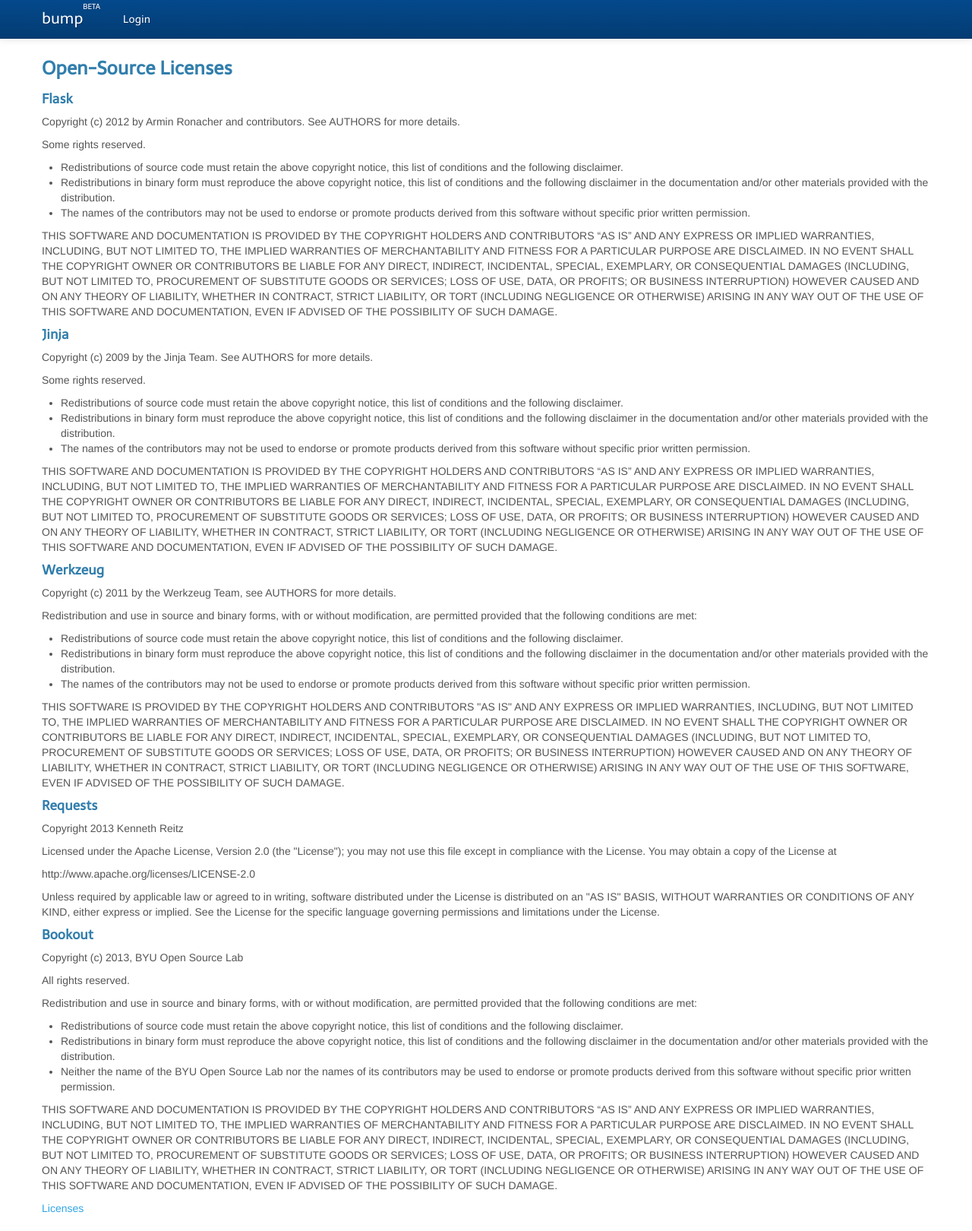
After one commit to n8carrier/bump, a Flask app: page /licenses in a window 1280 px wide. The commit adds this page. Shown: the whole page at 76% size. Run offline with Flask 2, Linux system fonts and the light colour scheme; some libraries are stand-ins or nearby versions.

Commit message:
Added Licenses Page Back
Somehow it had disappeared. I'm not sure if something forced it to
disappear, so I renamed it to open-source-licenses everywhere except the
URL (still /licenses).

```diff
--- a/src/templates/maintemplate.html
+++ b/src/templates/maintemplate.html
@@ -127,7 +127,7 @@
 		<footer id="footer">
 			{% if user.is_authenticated() %}<p class="pull-right"><a href="/reportbug">Report a Bug</a></p>{% endif %}
 			<div class="links">
-				<a href="{{ url_for('licenses') }}">Licenses</a>
+				<a href="{{ url_for('open_source_licenses') }}">Licenses</a>
 				{% if whitelist=="false" %}<a href="/logout">Logout</a>{% endif %}
 			</div>
 		</footer>
--- /dev/null
+++ b/src/templates/open-source-licenses.html
@@ -0,0 +1,135 @@
+{% extends "maintemplate.html" %}
+
+{% block title %}Open Source Licenses{% endblock %}
+
+{% block style %}
+
+<link rel="stylesheet" type="text/css" href="{{ url_for('static', filename='css/jquery-ui-1.10.2.custom.min.css') }}" />
+
+<style type="text/css">
+	label.control-label {
+		font-weight:bold;
+	}
+</style>
+
+{% endblock %}
+
+{% block script %}
+
+<script type="text/javascript" src="{{ url_for('static', filename='js/jquery-ui-1.10.2.custom.min.js') }}"></script>
+
+{% endblock %}
+
+{% block content %}
+<div class="row">
+	<div class="span12">
+
+		<h3>Open-Source Licenses</h3>
+
+		<h4>Flask</h4>
+		<p>
+			Copyright (c) 2012 by Armin Ronacher and contributors. See AUTHORS for more details.
+		</p>
+		<p>
+			Some rights reserved.
+		</p>
+		<p>
+			<ul>
+				<li>Redistributions of source code must retain the above copyright notice, this list of conditions and the following disclaimer.</li>
+				<li>Redistributions in binary form must reproduce the above copyright notice, this list of conditions and the following disclaimer in the documentation and/or other materials provided with the distribution.</li>
+				<li>The names of the contributors may not be used to endorse or promote products derived from this software without specific prior written permission.</li>
+			</ul>
+		</p>
+		<p>
+			THIS SOFTWARE AND DOCUMENTATION IS PROVIDED BY THE COPYRIGHT HOLDERS AND CONTRIBUTORS “AS IS” AND ANY EXPRESS OR IMPLIED WARRANTIES, INCLUDING, BUT NOT LIMITED TO, THE IMPLIED WARRANTIES OF MERCHANTABILITY AND FITNESS FOR A PARTICULAR PURPOSE ARE DISCLAIMED. IN NO EVENT SHALL THE COPYRIGHT OWNER OR CONTRIBUTORS BE LIABLE FOR ANY DIRECT, INDIRECT, INCIDENTAL, SPECIAL, EXEMPLARY, OR CONSEQUENTIAL DAMAGES (INCLUDING, BUT NOT LIMITED TO, PROCUREMENT OF SUBSTITUTE GOODS OR SERVICES; LOSS OF USE, DATA, OR PROFITS; OR BUSINESS INTERRUPTION) HOWEVER CAUSED AND ON ANY THEORY OF LIABILITY, WHETHER IN CONTRACT, STRICT LIABILITY, OR TORT (INCLUDING NEGLIGENCE OR OTHERWISE) ARISING IN ANY WAY OUT OF THE USE OF THIS SOFTWARE AND DOCUMENTATION, EVEN IF ADVISED OF THE POSSIBILITY OF SUCH DAMAGE.
+		</p>
+
+		<h4>Jinja</h4>
+		<p>
+			Copyright (c) 2009 by the Jinja Team. See AUTHORS for more details.
+		</p>
+		<p>
+			Some rights reserved.
+		</p>
+		<p>
+			<ul>
+				<li>Redistributions of source code must retain the above copyright notice, this list of conditions and the following disclaimer.</li>
+				<li>Redistributions in binary form must reproduce the above copyright notice, this list of conditions and the following disclaimer in the documentation and/or other materials provided with the distribution.</li>
+				<li>The names of the contributors may not be used to endorse or promote products derived from this software without specific prior written permission.</li>
+			</ul>
+		</p>
+		<p>
+			THIS SOFTWARE AND DOCUMENTATION IS PROVIDED BY THE COPYRIGHT HOLDERS AND CONTRIBUTORS “AS IS” AND ANY EXPRESS OR IMPLIED WARRANTIES, INCLUDING, BUT NOT LIMITED TO, THE IMPLIED WARRANTIES OF MERCHANTABILITY AND FITNESS FOR A PARTICULAR PURPOSE ARE DISCLAIMED. IN NO EVENT SHALL THE COPYRIGHT OWNER OR CONTRIBUTORS BE LIABLE FOR ANY DIRECT, INDIRECT, INCIDENTAL, SPECIAL, EXEMPLARY, OR CONSEQUENTIAL DAMAGES (INCLUDING, BUT NOT LIMITED TO, PROCUREMENT OF SUBSTITUTE GOODS OR SERVICES; LOSS OF USE, DATA, OR PROFITS; OR BUSINESS INTERRUPTION) HOWEVER CAUSED AND ON ANY THEORY OF LIABILITY, WHETHER IN CONTRACT, STRICT LIABILITY, OR TORT (INCLUDING NEGLIGENCE OR OTHERWISE) ARISING IN ANY WAY OUT OF THE USE OF THIS SOFTWARE AND DOCUMENTATION, EVEN IF ADVISED OF THE POSSIBILITY OF SUCH DAMAGE.
+		</p>
+
+		<h4>Werkzeug</h4>
+		<p>
+			Copyright (c) 2011 by the Werkzeug Team, see AUTHORS for more details.
+		</p>
+		<p>
+			Redistribution and use in source and binary forms, with or without modification, are permitted provided that the following conditions are met:
+		</p>
+		<p>
+			<ul>
+				<li>Redistributions of source code must retain the above copyright notice, this list of conditions and the following disclaimer.</li>
+				<li>Redistributions in binary form must reproduce the above copyright notice, this list of conditions and the following disclaimer in the documentation and/or other materials provided with the distribution.</li>
+				<li>The names of the contributors may not be used to endorse or promote products derived from this software without specific prior written permission.</li>
+			</ul>
+		<p>
+			THIS SOFTWARE IS PROVIDED BY THE COPYRIGHT HOLDERS AND CONTRIBUTORS
+			"AS IS" AND ANY EXPRESS OR IMPLIED WARRANTIES, INCLUDING, BUT NOT
+			LIMITED TO, THE IMPLIED WARRANTIES OF MERCHANTABILITY AND FITNESS FOR
+			A PARTICULAR PURPOSE ARE DISCLAIMED. IN NO EVENT SHALL THE COPYRIGHT
+			OWNER OR CONTRIBUTORS BE LIABLE FOR ANY DIRECT, INDIRECT, INCIDENTAL,
+			SPECIAL, EXEMPLARY, OR CONSEQUENTIAL DAMAGES (INCLUDING, BUT NOT
+			LIMITED TO, PROCUREMENT OF SUBSTITUTE GOODS OR SERVICES; LOSS OF USE,
+			DATA, OR PROFITS; OR BUSINESS INTERRUPTION) HOWEVER CAUSED AND ON ANY
+			THEORY OF LIABILITY, WHETHER IN CONTRACT, STRICT LIABILITY, OR TORT
+			(INCLUDING NEGLIGENCE OR OTHERWISE) ARISING IN ANY WAY OUT OF THE USE
+			OF THIS SOFTWARE, EVEN IF ADVISED OF THE POSSIBILITY OF SUCH DAMAGE.
+		</p>
+
+		<h4>Requests</h4>
+		<p>
+			Copyright 2013 Kenneth Reitz
+		</p>
+		<p>
+			Licensed under the Apache License, Version 2.0 (the "License");
+			you may not use this file except in compliance with the License.
+			You may obtain a copy of the License at
+		</p>
+		<p>
+			http://www.apache.org/licenses/LICENSE-2.0
+		</p>
+		<p>
+			Unless required by applicable law or agreed to in writing, software
+			distributed under the License is distributed on an "AS IS" BASIS,
+			WITHOUT WARRANTIES OR CONDITIONS OF ANY KIND, either express or implied.
+			See the License for the specific language governing permissions and
+			limitations under the License.
+		</p>
+
+		<h4>Bookout</h4>
+		<p>
+			Copyright (c) 2013, BYU Open Source Lab
+		</p>
+		<p>
+			All rights reserved.
+		</p>
+		<p>
+			Redistribution and use in source and binary forms, with or without modification, are permitted provided that the following conditions are met:
+			<ul>
+				<li>Redistributions of source code must retain the above copyright notice, this list of conditions and the following disclaimer.</li>
+				<li>Redistributions in binary form must reproduce the above copyright notice, this list of conditions and the following disclaimer in the documentation and/or other materials provided with the distribution.</li>
+				<li>Neither the name of the BYU Open Source Lab nor the names of its contributors may be used to endorse or promote products derived from this software without specific prior written permission.</li>
+			</ul>
+		</p>
+		<p>
+			THIS SOFTWARE AND DOCUMENTATION IS PROVIDED BY THE COPYRIGHT HOLDERS AND CONTRIBUTORS “AS IS” AND ANY EXPRESS OR IMPLIED WARRANTIES, INCLUDING, BUT NOT LIMITED TO, THE IMPLIED WARRANTIES OF MERCHANTABILITY AND FITNESS FOR A PARTICULAR PURPOSE ARE DISCLAIMED. IN NO EVENT SHALL THE COPYRIGHT OWNER OR CONTRIBUTORS BE LIABLE FOR ANY DIRECT, INDIRECT, INCIDENTAL, SPECIAL, EXEMPLARY, OR CONSEQUENTIAL DAMAGES (INCLUDING, BUT NOT LIMITED TO, PROCUREMENT OF SUBSTITUTE GOODS OR SERVICES; LOSS OF USE, DATA, OR PROFITS; OR BUSINESS INTERRUPTION) HOWEVER CAUSED AND ON ANY THEORY OF LIABILITY, WHETHER IN CONTRACT, STRICT LIABILITY, OR TORT (INCLUDING NEGLIGENCE OR OTHERWISE) ARISING IN ANY WAY OUT OF THE USE OF THIS SOFTWARE AND DOCUMENTATION, EVEN IF ADVISED OF THE POSSIBILITY OF SUCH DAMAGE.
+		</p>
+
+	</div>
+</div>
+
+
+{% endblock %}
--- a/src/urls.py
+++ b/src/urls.py
@@ -71,7 +71,7 @@
 app.add_url_rule('/manage', view_func=views.manage,methods=["GET","POST"])
 
 # Licenses
-app.add_url_rule('/licenses', view_func=views.licenses)
+app.add_url_rule('/licenses', view_func=views.open_source_licenses)
 
 # Book Info
 #app.add_url_rule('/book/<OLKey>',view_func=views.book_info)
--- a/src/views.py
+++ b/src/views.py
@@ -502,8 +502,8 @@
 	logout_account()
 	return redirect(users.create_logout_url("/"))
 
-def licenses():
-	return render_response('licenses.html')
+def open_source_licenses():
+	return render_response('open-source-licenses.html')
 
 ######################## Internal calls (to be called by ajax) ##########################
 def delete_user():
```
